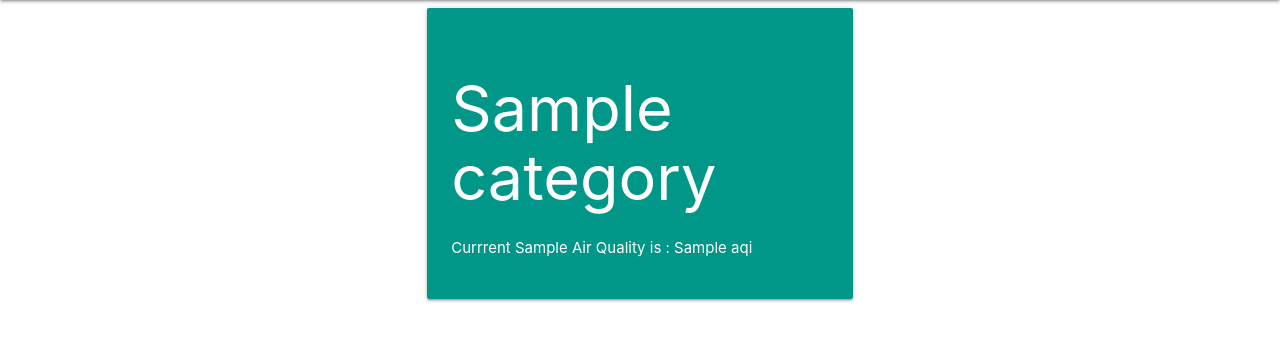
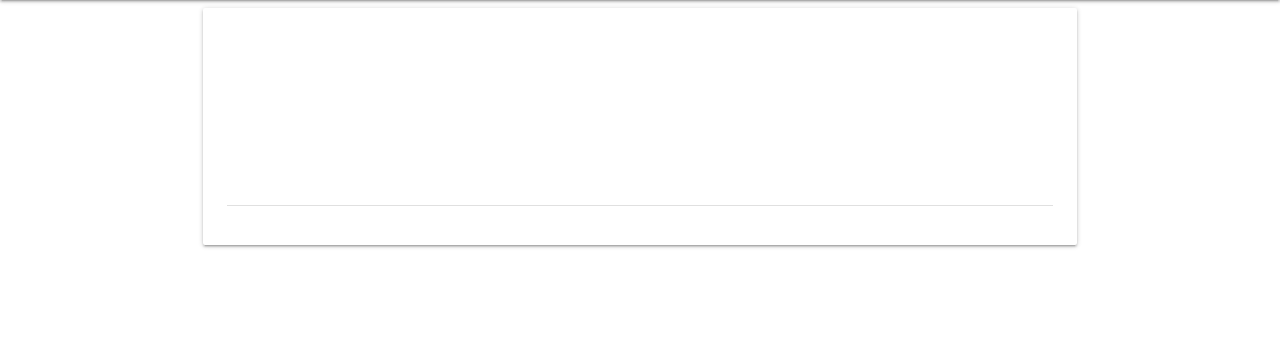
Before and after one commit to faressiouane/weather_quality, a Django app: template lookup/templates/home.html in a window 1280 px wide. Shown: the part 64-405 px from the top of the page. Run offline with Django 3.2, Linux system fonts and the light colour scheme; the template is opened without the code that fills it: most values are stand-ins (such as "Sample title", 1, 10 or a date in 2020).

Commit message:
customized the card panel with colors and messages depending on the air quality status!

```diff
--- a/lookup/templates/home.html
+++ b/lookup/templates/home.html
@@ -10,7 +10,7 @@
 
 
 
-        <div style="overflow: auto; clear : both;"></div>
+
 
         {% if api %}
 
@@ -18,12 +18,17 @@
         Sorry , something went wrong!
         {% else %}
 
-        <div class="col s12 m6 push-m3">
-            <div class="card-panel teal">
+        <div class="col s12">
+            <div class="card-panel {{color}}">
                 <span class="white-text">
 
                     <h1>{{ api.0.Category.Name }}</h1>
                     <p>Currrent {{api.0.ReportingArea}} Air Quality is : {{api.0.AQI}}</p>
+
+                    <div class="divider"></div>
+
+                    <p>{{msg}}</p>
+
 
                 </span>
             </div>
```
Also changed, not shown: lookup/views.py (+27 -1 lines).
